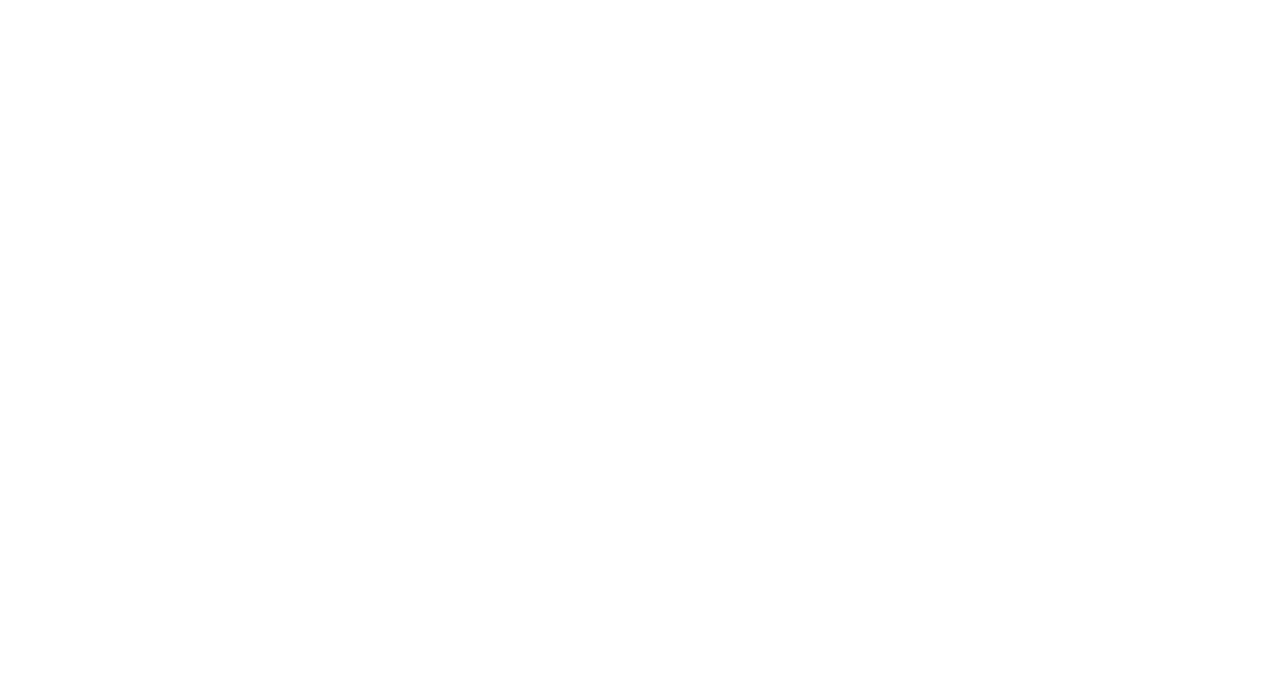
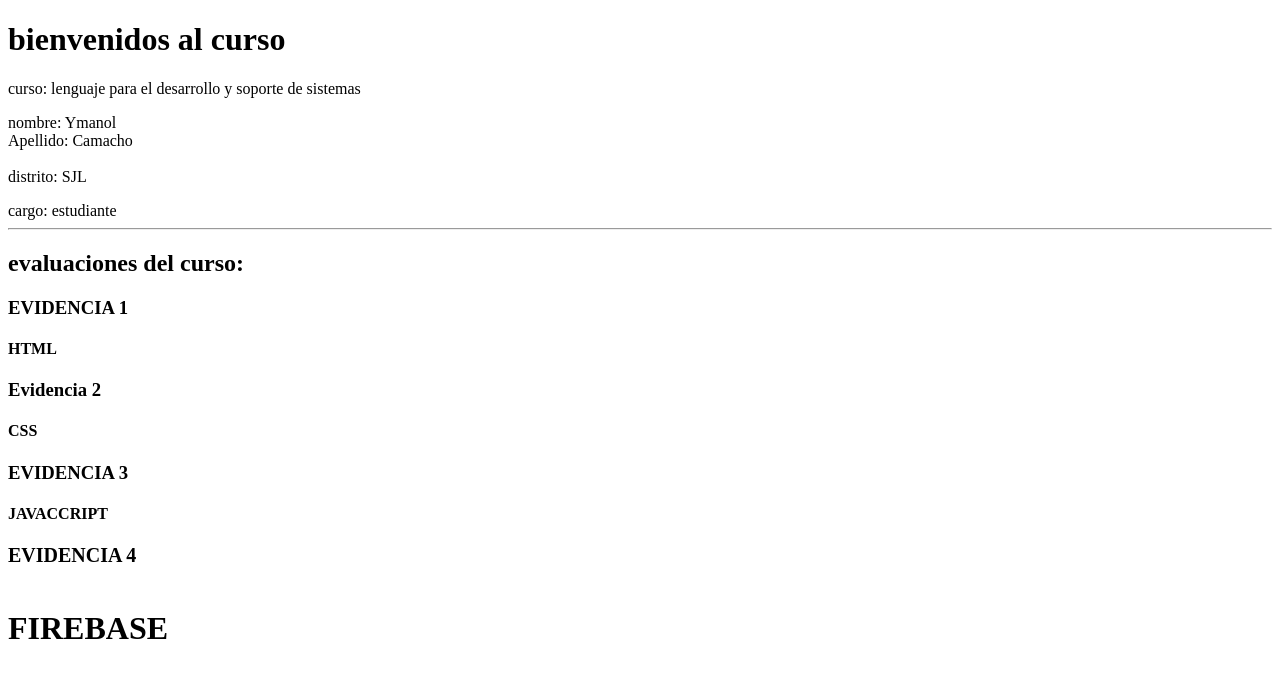
Before and after one commit to Ymanolhub/certus_tareas, a plain HTML site: page Index.html in a window 1280 px wide. Drawn offline with Linux system fonts and the light colour scheme.

Commit message:
cambio 27

```diff
--- a/Index.html
+++ b/Index.html
@@ -6,6 +6,28 @@
     <title>mi primera pagina web </title>
 </head>
 <body>
+   <h1> bienvenidos al curso  </h1>
+   <p> curso: lenguaje para el desarrollo y soporte de sistemas
+
+   </p><!--el parrafo coloca un enter automatico -->
+<p>nombre: Ymanol <br>
+    Apellido: Camacho <br><br>
+    distrito: SJL
+
+</p>cargo: estudiante
+<hr>
+<h2>evaluaciones del curso:
+</h2>
+<h3>EVIDENCIA 1 </h3>
+<h4> HTML</h4>
+<h3>Evidencia 2</h3>
+<h4 style="font-size: 100%;">CSS</h4> <!--se adapta a la medida del dispositivo-->
+<h3>EVIDENCIA 3</h3>
+<h4>JAVACCRIPT</h4>
+<h3 style="font-size: 20px;">EVIDENCIA 4</h3> <!--es una medida exacta-->
+<h4 style="font-size: 2em;">FIREBASE</h4> <!-- -->
+
+
 
 </body>
 </html>
```
